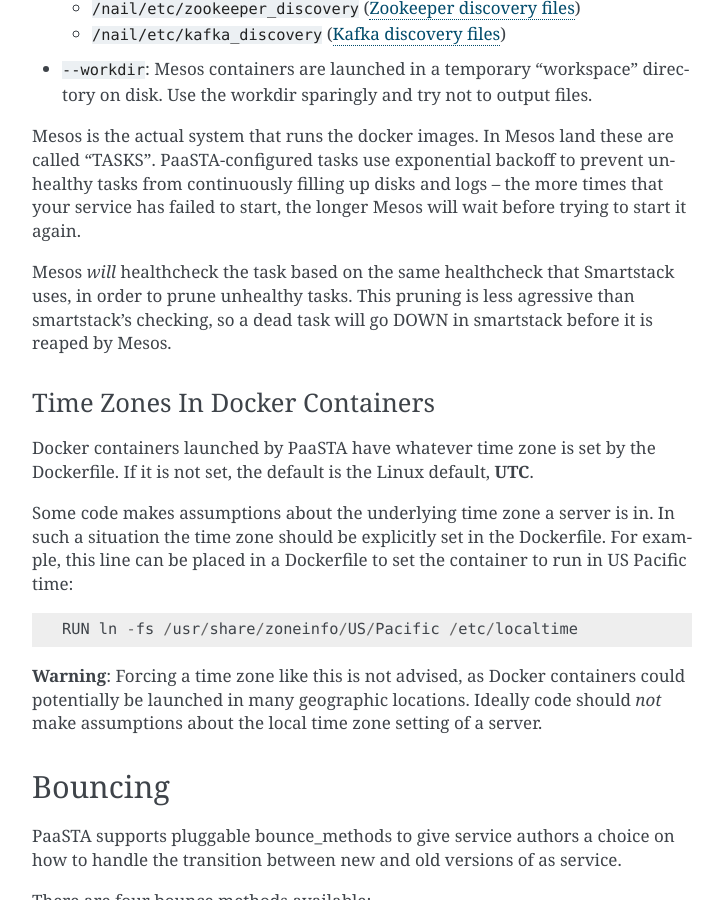
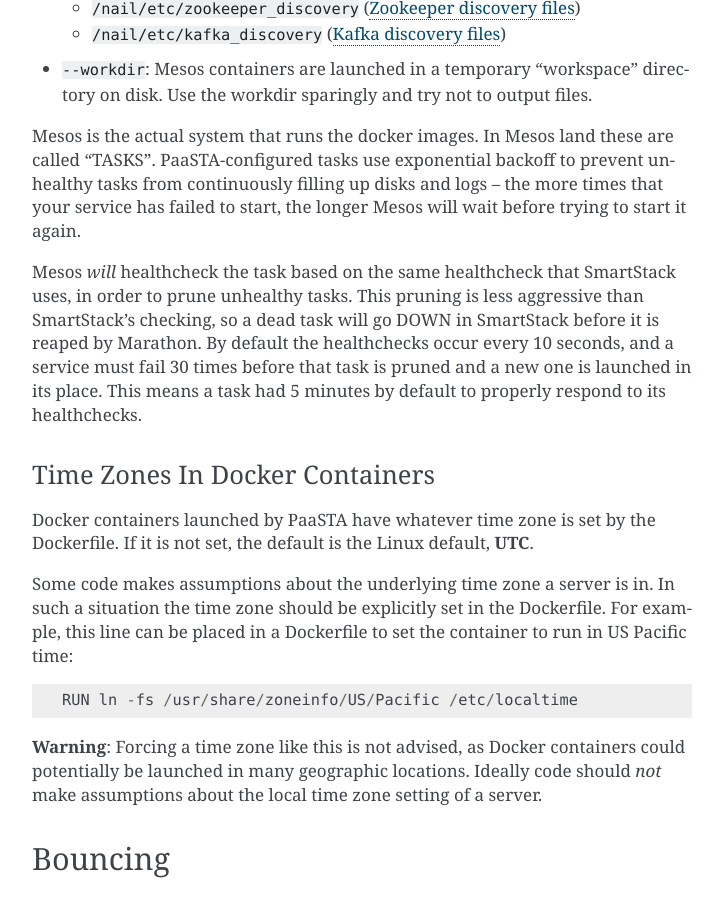
Before and after one commit to Yelp/paasta, a Sphinx documentation site: the page built from docs/source/workflow.rst, in a window 1280 px wide and 900 px high, scrolled down 2008 px. Shown: the whole window, without its empty margins (388-1111 px from the left). Built offline with Sphinx 7.4.7, drawn with Linux system fonts in a browser that asks for light colours; pages that are not in the unit, such as notebooks, are missing from menus.

```diff
--- a/docs/source/workflow.rst
+++ b/docs/source/workflow.rst
@@ -101,10 +101,12 @@ unhealthy tasks from continuously filling up disks and logs -- the more times
 that your service has failed to start, the longer Mesos will wait before
 trying to start it again.
 
-Mesos *will* healthcheck the task based on the same healthcheck that Smartstack
-uses, in order to prune unhealthy tasks. This pruning is less agressive than
-smartstack's checking, so a dead task will go DOWN in smartstack before it is
-reaped by Mesos.
+Mesos *will* healthcheck the task based on the same healthcheck that SmartStack
+uses, in order to prune unhealthy tasks. This pruning is less aggressive than
+SmartStack's checking, so a dead task will go DOWN in SmartStack before it is
+reaped by Marathon. By default the healthchecks occur every 10 seconds, and a service
+must fail 30 times before that task is pruned and a new one is launched in its place.
+This means a task had 5 minutes by default to properly respond to its healthchecks.
 
 Time Zones In Docker Containers
 ^^^^^^^^^^^^^^^^^^^^^^^^^^^^^^^
```
Also changed, not shown: 1 other file.
